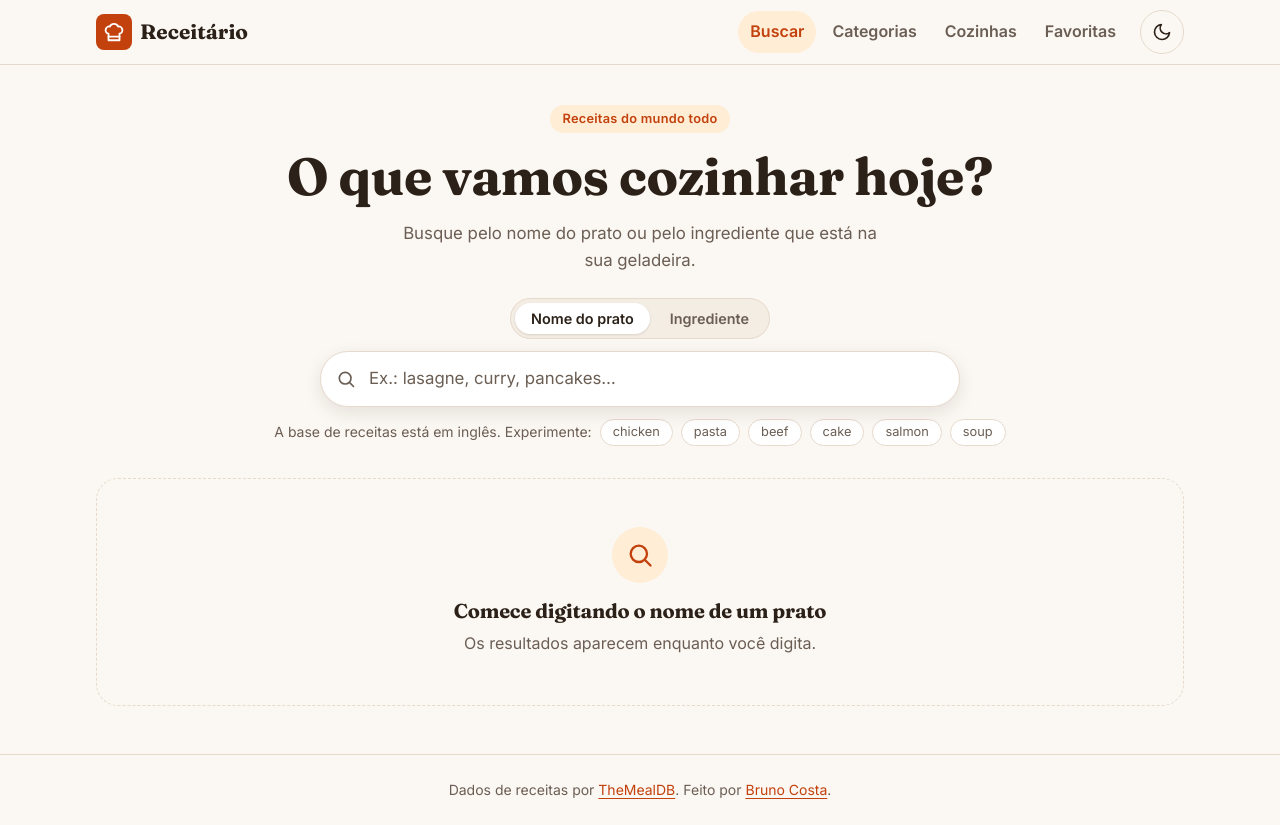
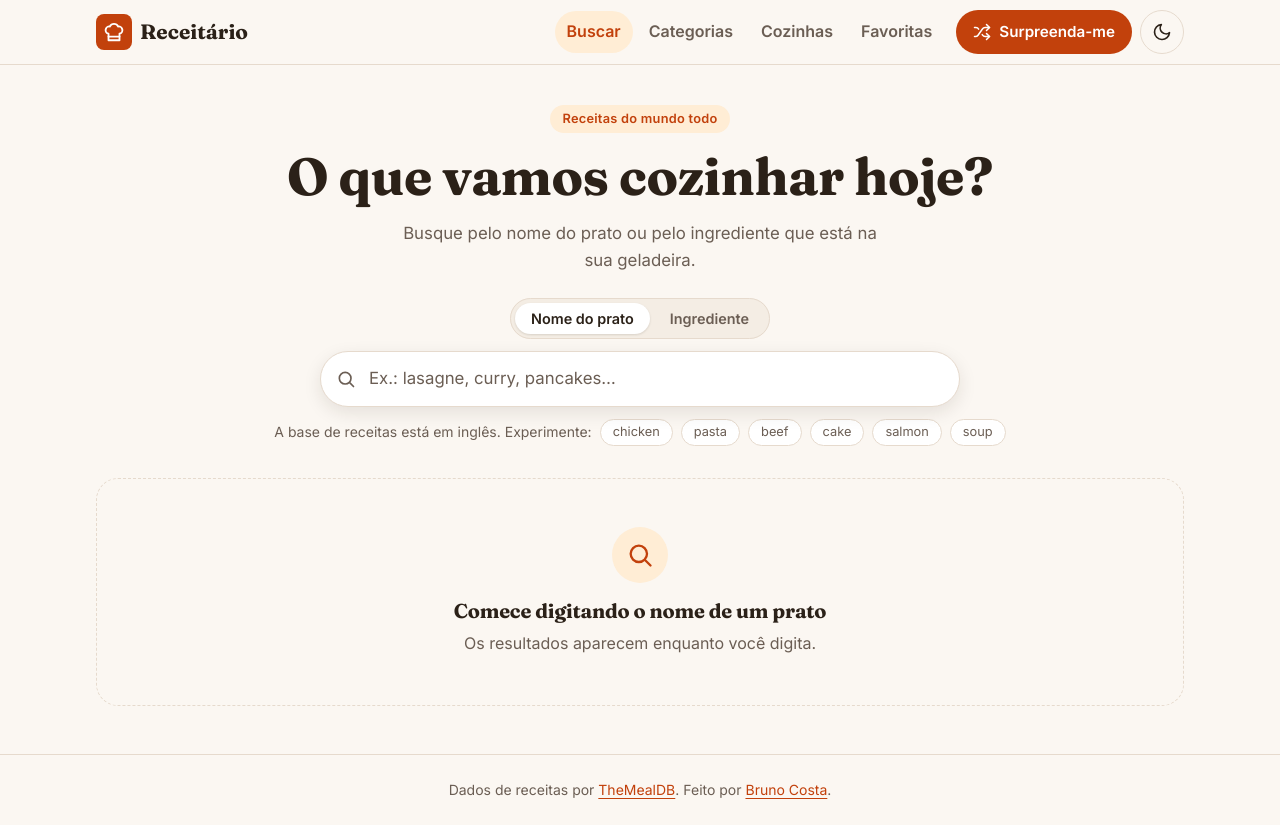
Before and after one commit to BrunoICosta/react-recipe-finder, a React (Vite) app: page / in a window 1280 px wide. Built offline with nearby package versions, Linux system fonts and the light colour scheme.

Commit message:
feat(random): add surprise-me button that opens a random recipe

```diff
--- a/src/app/layout/Header.tsx
+++ b/src/app/layout/Header.tsx
@@ -2,6 +2,7 @@ import { useEffect, useId, useState } from 'react'
 import { Link, NavLink, useLocation } from 'react-router'
 import { ChefHatIcon, CloseIcon, MenuIcon } from '@/shared/components/icons'
 import { useFavorites } from '@/features/favorites/useFavorites'
+import { RandomRecipeButton } from '@/features/random/RandomRecipeButton'
 import { ThemeToggle } from './ThemeToggle'
 import styles from './Header.module.css'
 
@@ -53,6 +54,7 @@ export function Header() {
         </Link>
 
         <div className={styles.actions}>
+          <RandomRecipeButton variant="compact" />
           <ThemeToggle />
         </div>
 
--- a/src/core/api/mealdb.ts
+++ b/src/core/api/mealdb.ts
@@ -81,11 +81,16 @@ export async function getRecipe(id: string, signal?: AbortSignal): Promise<Recip
   return meal ? toRecipe(meal) : null
 }
 
-/** Never cached: every call should return a different recipe. */
+/**
+ * Never cached itself (every call should return a different recipe), but the result
+ * seeds the lookup cache so the detail page opens without a second request.
+ */
 export async function getRandomRecipe(signal?: AbortSignal): Promise<Recipe | null> {
   const response = await getJson<MealsResponse<RawMeal>>(buildUrl('random.php'), signal)
   const [meal] = mealsOf(response)
-  return meal ? toRecipe(meal) : null
+  if (!meal) return null
+  cache.set(buildUrl('lookup.php', { i: meal.idMeal }), { meals: [meal] })
+  return toRecipe(meal)
 }
 
 export async function listCategories(signal?: AbortSignal): Promise<Category[]> {
--- /dev/null
+++ b/src/features/random/RandomRecipeButton.module.css
@@ -0,0 +1,31 @@
+@media (max-width: 40rem) {
+  .compact {
+    width: 2.75rem;
+    padding: 0;
+  }
+
+  /* Visually hidden, but still the button's accessible name. */
+  .compact .label {
+    position: absolute;
+    width: 1px;
+    height: 1px;
+    overflow: hidden;
+    clip: rect(0 0 0 0);
+    white-space: nowrap;
+  }
+}
+
+.spinning {
+  animation: wiggle 600ms ease-in-out infinite;
+}
+
+@keyframes wiggle {
+  0%,
+  100% {
+    transform: rotate(0deg);
+  }
+
+  50% {
+    transform: rotate(180deg);
+  }
+}
--- /dev/null
+++ b/src/features/random/RandomRecipeButton.tsx
@@ -0,0 +1,52 @@
+import { useState } from 'react'
+import { useNavigate } from 'react-router'
+import { getRandomRecipe } from '@/core/api/mealdb'
+import { ShuffleIcon } from '@/shared/components/icons'
+import styles from './RandomRecipeButton.module.css'
+
+type Status = 'idle' | 'loading' | 'error'
+
+interface RandomRecipeButtonProps {
+  /** "compact" hides the text label on small screens (used in the header). */
+  variant?: 'compact' | 'full'
+}
+
+export function RandomRecipeButton({ variant = 'full' }: RandomRecipeButtonProps) {
+  const navigate = useNavigate()
+  const [status, setStatus] = useState<Status>('idle')
+
+  const pickRandom = async () => {
+    setStatus('loading')
+    try {
+      const recipe = await getRandomRecipe()
+      if (!recipe) throw new Error('Empty random response')
+      setStatus('idle')
+      navigate(`/receita/${recipe.id}`)
+    } catch {
+      setStatus('error')
+    }
+  }
+
+  const loading = status === 'loading'
+
+  return (
+    <>
+      <button
+        type="button"
+        className={`btn btn--primary ${variant === 'compact' ? styles.compact : ''}`}
+        onClick={pickRandom}
+        disabled={loading}
+        aria-busy={loading}
+        title="Sortear uma receita"
+      >
+        <ShuffleIcon size={18} className={loading ? styles.spinning : undefined} />
+        <span className={styles.label}>
+          {loading ? 'Sorteando…' : status === 'error' ? 'Tentar de novo' : 'Surpreenda-me'}
+        </span>
+      </button>
+      <span className="visually-hidden" role="status" aria-live="polite">
+        {status === 'error' ? 'Não foi possível sortear uma receita. Tente novamente.' : ''}
+      </span>
+    </>
+  )
+}
--- a/src/shared/components/icons.tsx
+++ b/src/shared/components/icons.tsx
@@ -73,6 +73,18 @@ export function HeartIcon(props: IconProps) {
   )
 }
 
+export function ShuffleIcon(props: IconProps) {
+  return (
+    <Icon {...props}>
+      <path d="M2 18h1.4c1.3 0 2.5-.6 3.3-1.7l6.1-8.6c.7-1.1 2-1.7 3.3-1.7H22" />
+      <path d="m18 2 4 4-4 4" />
+      <path d="M2 6h1.9c1.5 0 2.9.9 3.6 2.2" />
+      <path d="M22 18h-5.9c-1.3 0-2.6-.7-3.3-1.8l-.5-.8" />
+      <path d="m18 14 4 4-4 4" />
+    </Icon>
+  )
+}
+
 export function PlayIcon(props: IconProps) {
   return (
     <Icon {...props}>
```
